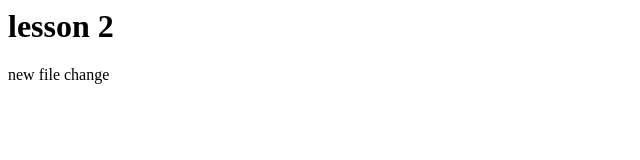
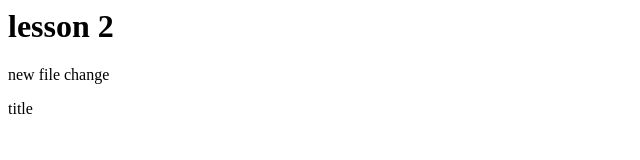
Before and after one commit to StanislaoIonoff/fromGitLection, a plain HTML site: page index.html in a window 1280 px wide. Shown: the full height of the page, 0-640 px from the left. Drawn offline with Linux system fonts and the light colour scheme.

Commit message:
first commit

```diff
--- a/index.html
+++ b/index.html
@@ -4,5 +4,6 @@
 <body>
 	<h1>lesson 2</h1>
 	<p> new file change</p>
+	title
 </body>
 </html>
```
